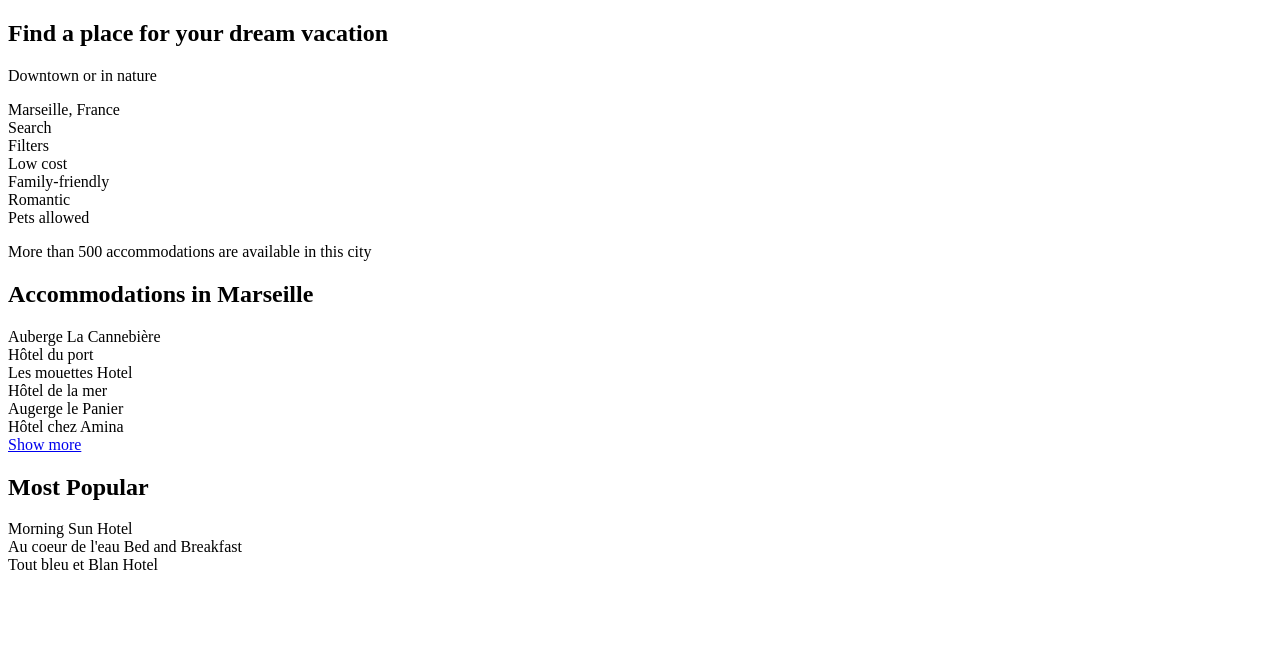
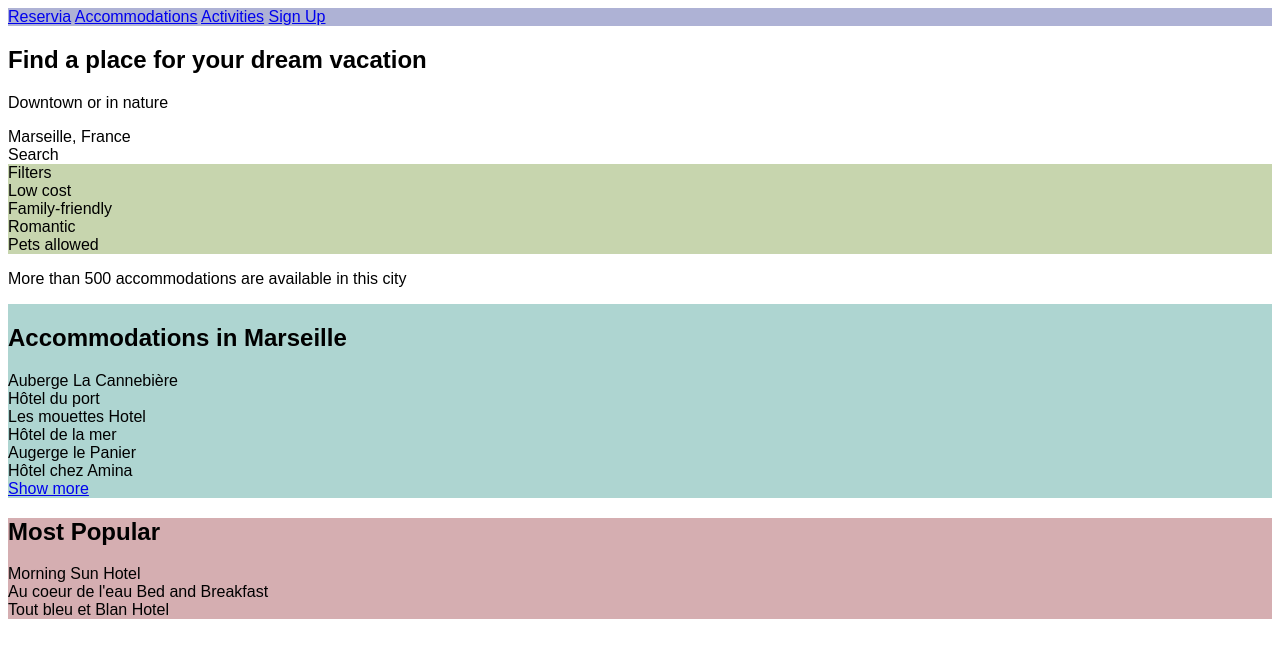
Before and after one commit to kris-vn/Vacation-Booking-Website, a plain HTML site: page index.html in a window 1280 px wide. Drawn offline with Linux system fonts and the light colour scheme.

Commit message:
modified index.html and style.css

```diff
--- /dev/null
+++ b/CSS/style.css
@@ -0,0 +1,23 @@
+body {
+    font-family: Raleway, Arial;
+    background-color: EEF0F1;
+}
+
+nav {
+    background-color: #AEB2D5;
+}
+
+
+#accomm {
+    background-color: #AED5D1;
+    display: grid;
+    grid-template-columns: 30px 5;
+}
+
+#filters {
+    background-color: #C7D5AE;
+}
+
+aside {
+    background-color: #D5AEB1;
+}
--- a/index.html
+++ b/index.html
@@ -1,18 +1,23 @@
 <!DOCTYPE html>
 <html>
     <head>
+        <script src="https://kit.fontawesome.com/ab117361ad.js" crossorigin="anonymous"></script>
         <title>Accommodations Listing - Reservia</title>
-        <link href="CSS/style.css" rel="stylesheet" type="txt/css">
+        <link href="css/style.css" rel="stylesheet" type="text/css">
     </head>
     <body>
         <header>
             <nav>
+                <a id="website_name" href="#">Reservia</a>
+                <a href="#">Accommodations</a>
+                <a href="#">Activities</a>
+                <a href="#">Sign Up</a>
             </nav>
             <h2>Find a place for your dream vacation</h1>
-            <p>Downtown or in nature</p>
+            <p id="subtitle">Downtown or in nature</p>
             <div>Marseille, France</div>
             <div>Search</div>
-            <div>
+            <div id="filters">
                 <div>Filters</div>
                 <div>Low cost</div>
                 <div>Family-friendly</div>
@@ -21,8 +26,9 @@
             </div>
             <p>More than 500 accommodations are available in this city</p>
         </header>
-        <section>
+        <section id="accomm">
         <h2>Accommodations in Marseille</h2>
+            <div>
                 <div>Auberge La Cannebière</div>
                 <div>Hôtel du port</div>
                 <div>Les mouettes Hotel</div>
@@ -30,6 +36,7 @@
                 <div>Augerge le Panier</div>
                 <div>Hôtel chez Amina</div>
                 <a href="#">Show more</a>
+            </div>
         </section>
         <aside>
             <h1>Most Popular</h1>
```
Lines whose indentation alone changed are shown as unchanged.
